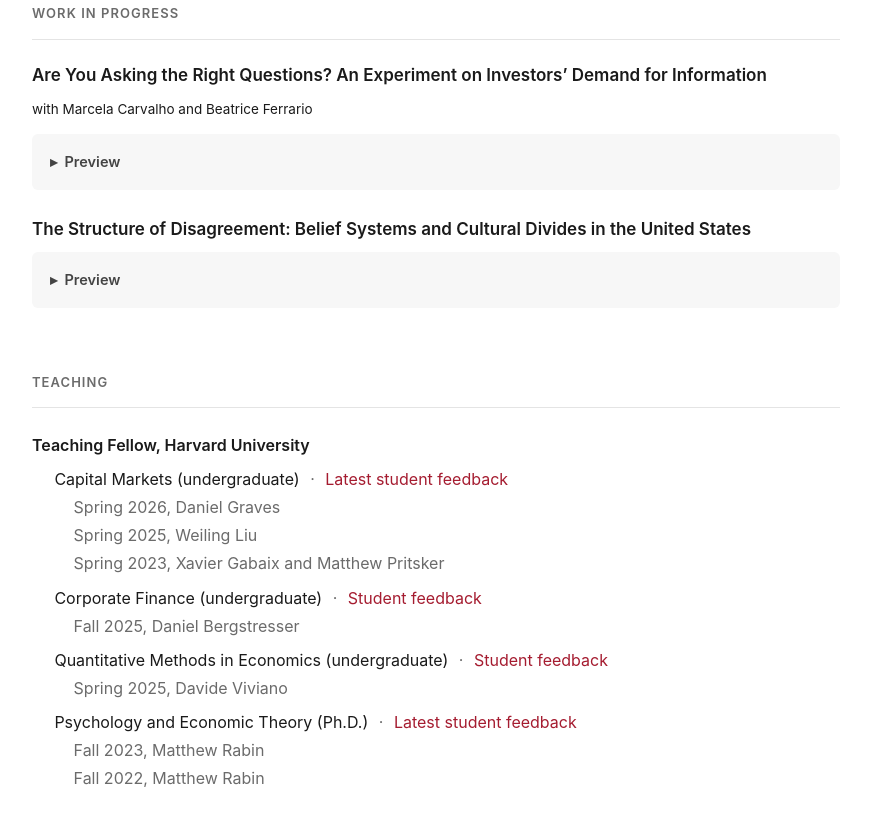
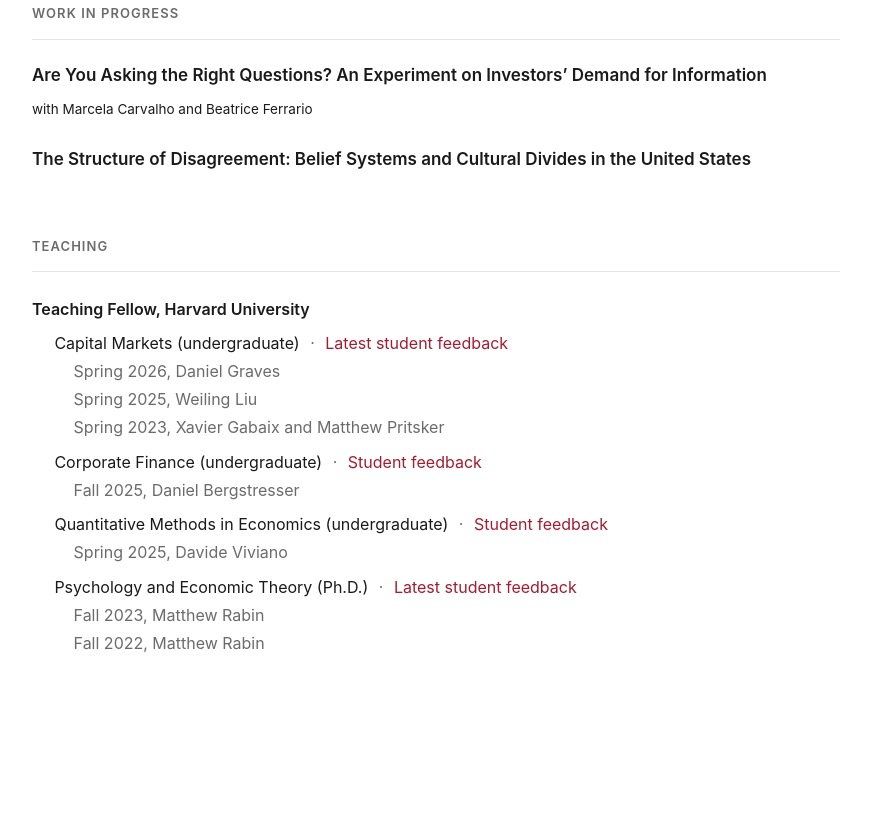
Before and after one commit to Davide-Taglialatela/Davide-Taglialatela.github.io, a plain HTML site: page index.html in a window 1280 px wide. Shown: the part 1714-2537 px from the top of the page, without its empty margins (358-1229 px from the left). After the commit the page ends 2493 px from the top, so only its background shows below. Drawn offline with Linux system fonts and the light colour scheme.

Commit message:
Remove the Preview toggles from Work in Progress
Co-Authored-By: Claude Opus 5.5 <noreply@anthropic.com>

```diff
--- a/index.html
+++ b/index.html
@@ -120,18 +120,10 @@
           Are You Asking the Right Questions? An Experiment on Investors&rsquo; Demand for Information
         </h3>
         <p class="paper-links">with Marcela Carvalho and Beatrice Ferrario</p>
-        <details class="abstract">
-          <summary>Preview</summary>
-          <p>Provides an incentivized and unconstrained measure of retail investors&rsquo; decision-relevant mental models from their revealed information preferences: the questions they ask an AI chatbot while making investment decisions. Uses it to study retail investors&rsquo; persistent stock picking despite poor average performance.</p>
-        </details>
 
         <h3 class="paper-title" style="margin-top: 28px;">
           The Structure of Disagreement: Belief Systems and Cultural Divides in the United States
         </h3>
-        <details class="abstract">
-          <summary>Preview</summary>
-          <p>Documents that trends in convergence, disagreement, and polarization of views in the United States have been strongly issue-specific and, therefore, incompatible with a single left&ndash;right political divide. Studies this heterogeneity through belief systems, positing that the observed pattern is driven by changes in the latent structures that jointly organize views across issues.</p>
-        </details>
       </section>
 
       <section id="teaching">
```
